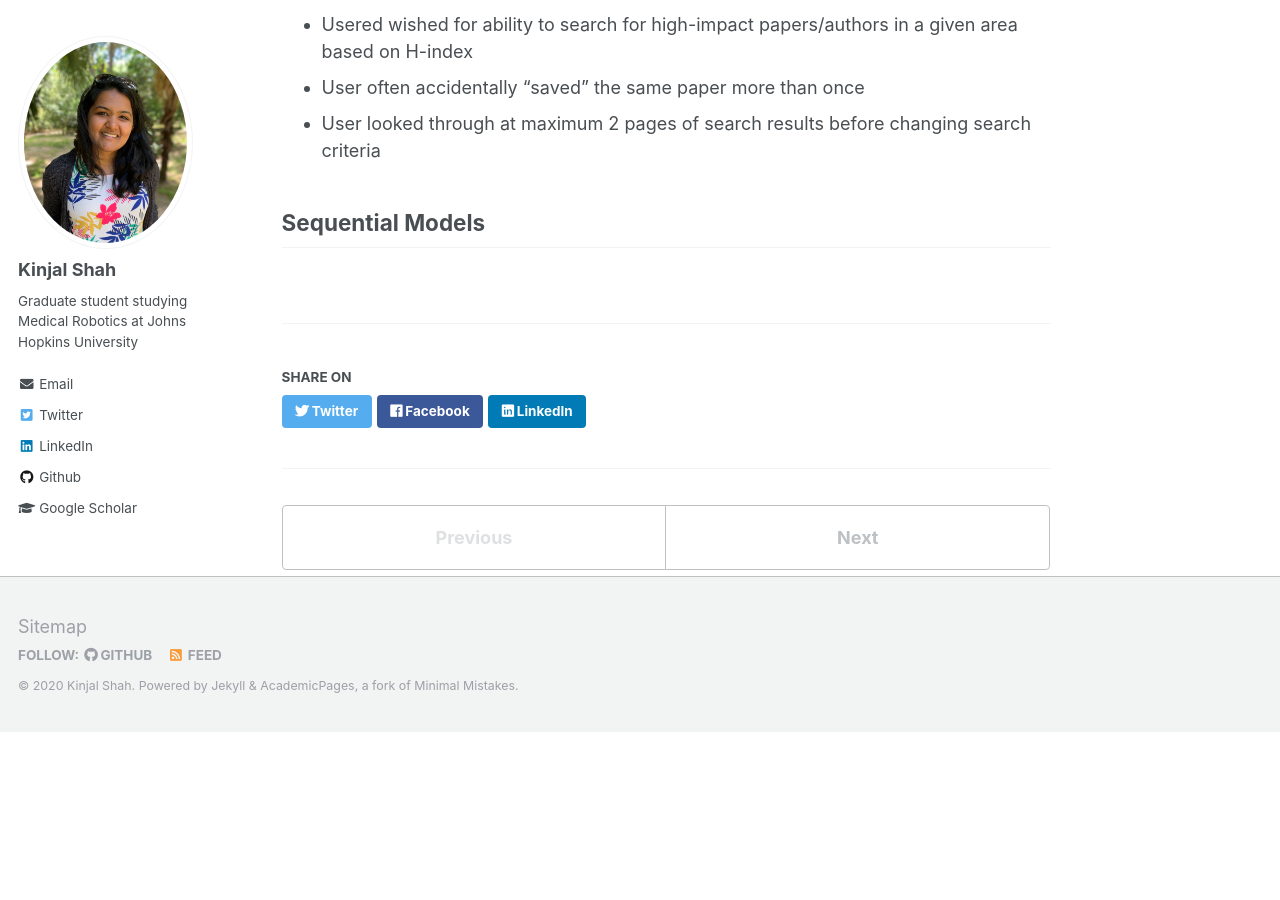
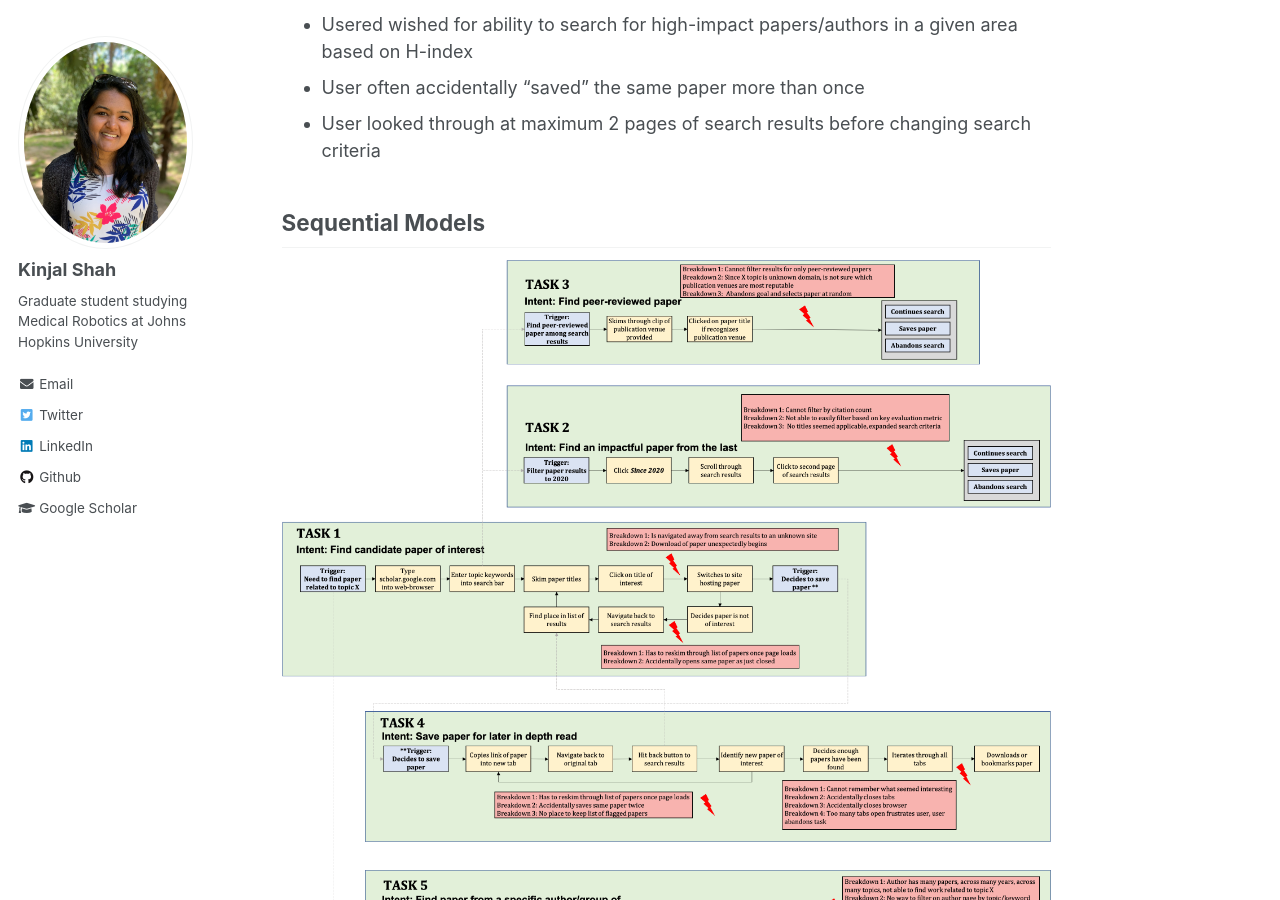
Before and after one commit to kinjmshah/kinjmshah.github.io, a Jekyll site: the page built from _portfolio/HCI_CI_LoFiPrototype.md, in a window 1280 px wide and 900 px high, scrolled down 2575 px. Built offline with Jekyll 4.4.1, drawn with Linux system fonts in a browser that asks for light colours; before the commit the page ends 3307 px from its top, so only the background shows below that.

Commit message:
Update HCI_CI_LoFiPrototype.md

```diff
--- a/_portfolio/HCI_CI_LoFiPrototype.md
+++ b/_portfolio/HCI_CI_LoFiPrototype.md
@@ -69,3 +69,7 @@ Path 2:
 - User looked through at maximum 2 pages of search results before changing search criteria
 
 ## Sequential Models
+
+<div align="center">
+  <img src='/images/hci/HCI_A1_SeqModel.png'>
+</div>
```
